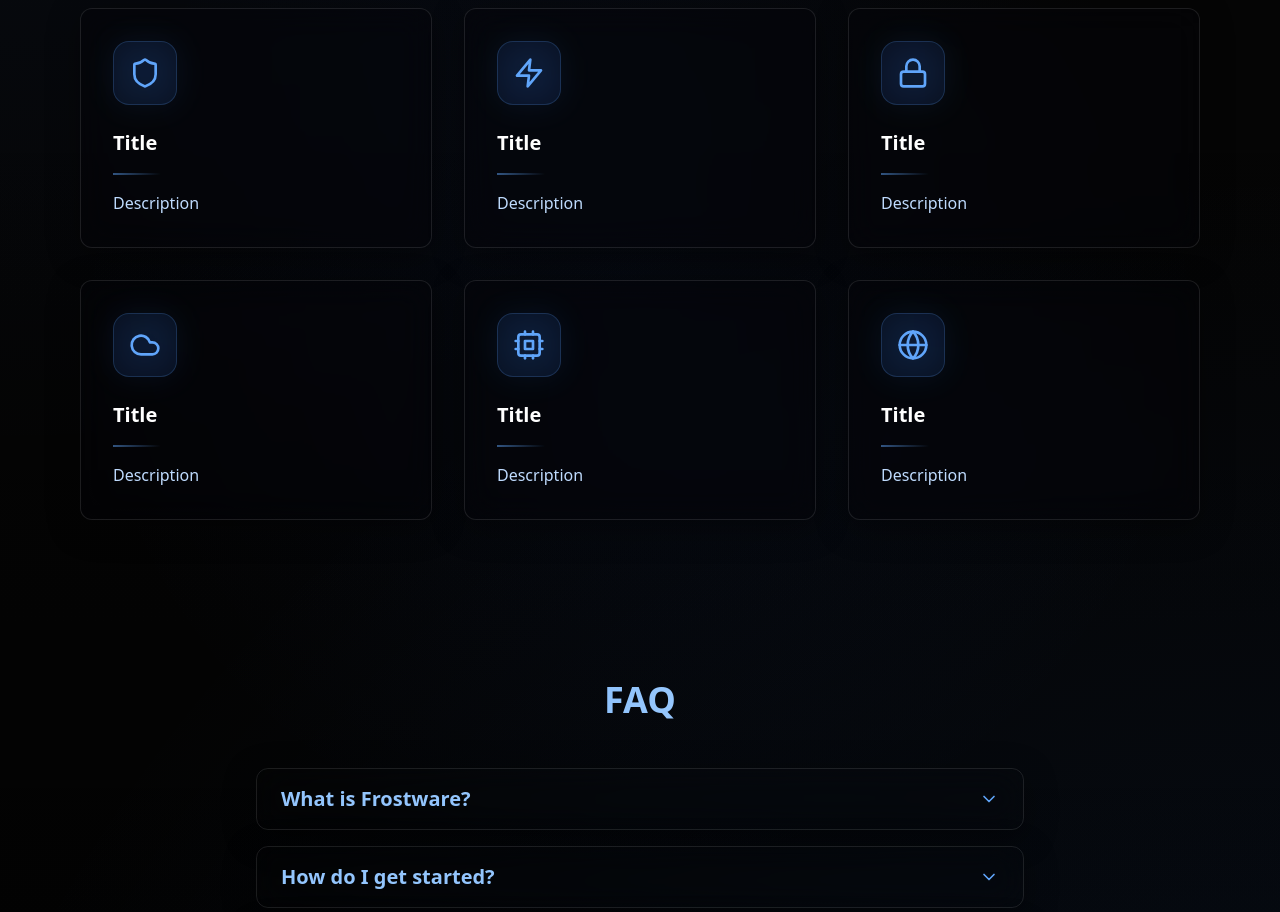
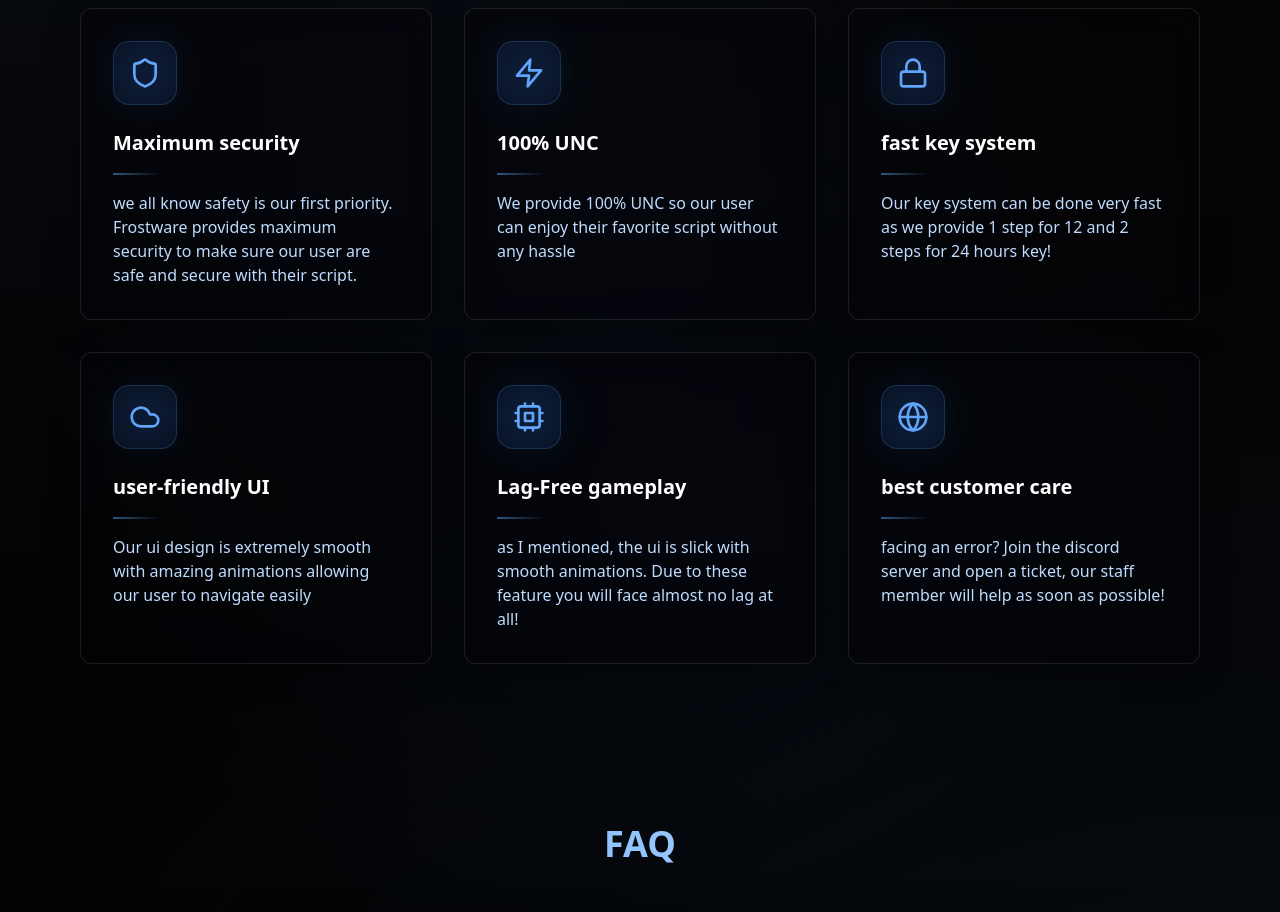
Before and after one commit to theoriginalhats/charles, a React (Vite) app: page / in a window 1280 px wide. Shown: the part 960-1872 px from the top of the page. Built offline with nearby package versions, Linux system fonts and the light colour scheme.

Commit message:
Update Home.tsx

```diff
--- a/src/pages/Home.tsx
+++ b/src/pages/Home.tsx
@@ -41,19 +41,19 @@ interface FAQ_I {
 //
 
 const features: Feature[] = [
-  { icon: Shield, title: 'Title', description: 'Description' },
-  { icon: Zap, title: 'Title', description: 'Description' },
-  { icon: Lock, title: 'Title', description: 'Description' },
-  { icon: Cloud, title: 'Title', description: 'Description' },
-  { icon: Cpu, title: 'Title', description: 'Description' },
-  { icon: Globe, title: 'Title', description: 'Description' },
+  { icon: Shield, title: 'Maximum security', description: 'we all know safety is our first priority. Frostware provides maximum security to make sure our user are safe and secure with their script.' },
+  { icon: Zap, title: '100% UNC', description: 'We provide 100% UNC so our user can enjoy their favorite script without any hassle' },
+  { icon: Lock, title: 'fast key system', description: 'Our key system can be done very fast as we provide 1 step for 12 and 2 steps for 24 hours key!' },
+  { icon: Cloud, title: 'user-friendly UI', description: 'Our ui design is extremely smooth with amazing animations allowing our user to navigate easily' },
+  { icon: Cpu, title: 'Lag-Free gameplay', description: 'as I mentioned, the ui is slick with smooth animations. Due to these feature you will face almost no lag at all!' },
+  { icon: Globe, title: 'best customer care', description: 'facing an error? Join the discord server and open a ticket, our staff member will help as soon as possible!' },
 ];
 
 const faqs: { question: string; answer: string }[] = [
-  { question: 'What is Frostware?', answer: 'Frostware is an executor that can execute scripts.' },
+  { question: 'What is Frostware?', answer: 'Frostware is the best executor at your service. With its slick and smooth Ui design and animation it provides an amazing gameplay.' },
   { question: 'How do I get started?', answer: 'Simply go up and click on the Download Button in the homepage and click on any of the downloads for your device.' },
-  { question: 'Is this safe to use?', answer: 'Yes, it is safe to use.' },
-  { question: 'Do I need a key?', answer: 'Yes, Nebula uses a key system to maintain service.' },
+  { question: 'Is this safe to use?', answer: 'Yes, it is 100% safe to use.' },
+  { question: 'Do I need a key?', answer: 'Yes, Frostware provides a short duration key system for both 12 hours and 24 hours..' },
 ];
 
 //
```
